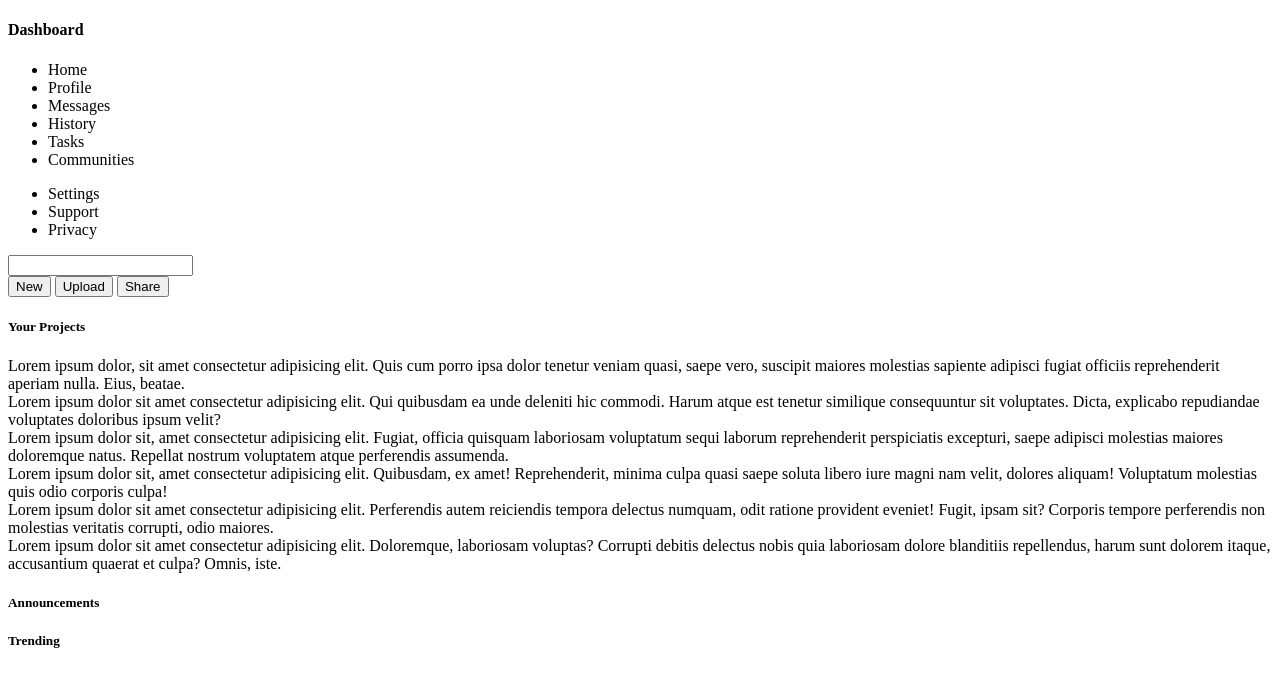
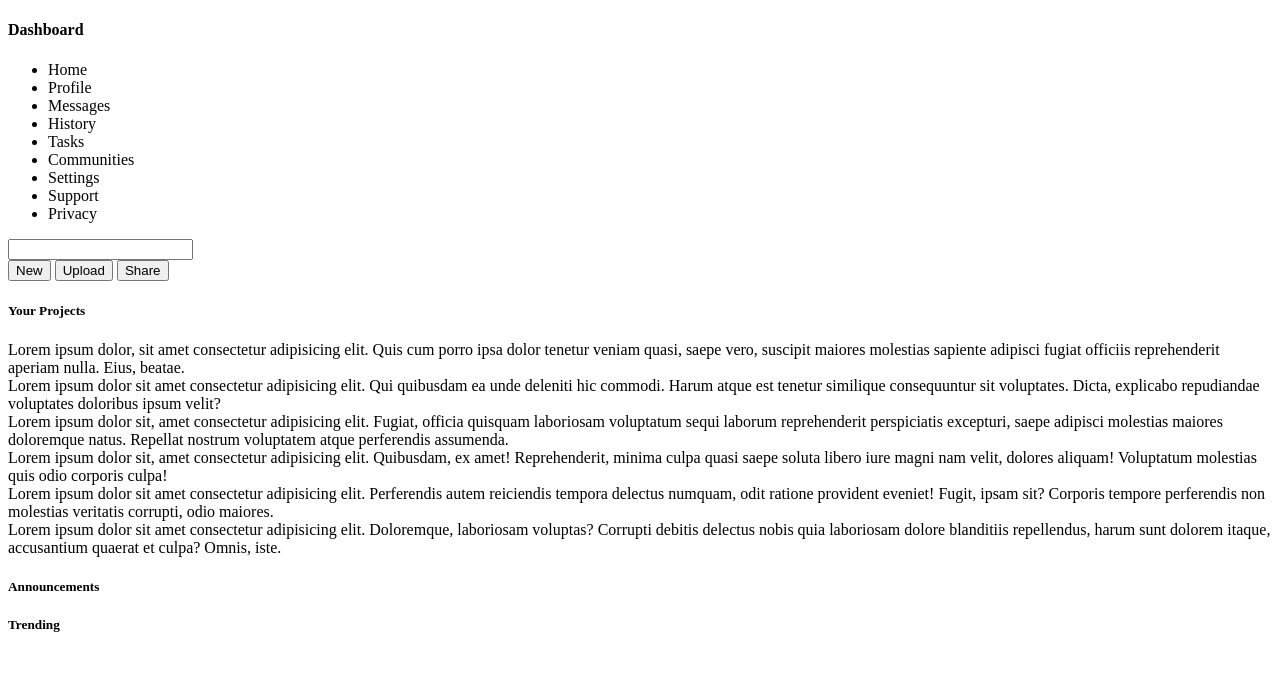
Before and after one commit to Layk321/Admin-Dashboard, a plain HTML site: page index.html in a window 1280 px wide. Drawn offline with Linux system fonts and the light colour scheme.

Commit message:
Restructure sidebar

```diff
--- a/index.html
+++ b/index.html
@@ -9,7 +9,7 @@
 
 <body>
     <div class="page-layout-container">
-        <div class="sidebar-container">
+        <div class="sidebar">
             <h4>Dashboard</h4>
             <ul class="nav-account">
                 <li>Home</li>
@@ -18,8 +18,6 @@
                 <li>History</li>
                 <li>Tasks</li>
                 <li>Communities</li>
-            </ul>
-            <ul class="nav-account nav-account-settings">
                 <li>Settings</li>
                 <li>Support</li>
                 <li>Privacy</li>
```
